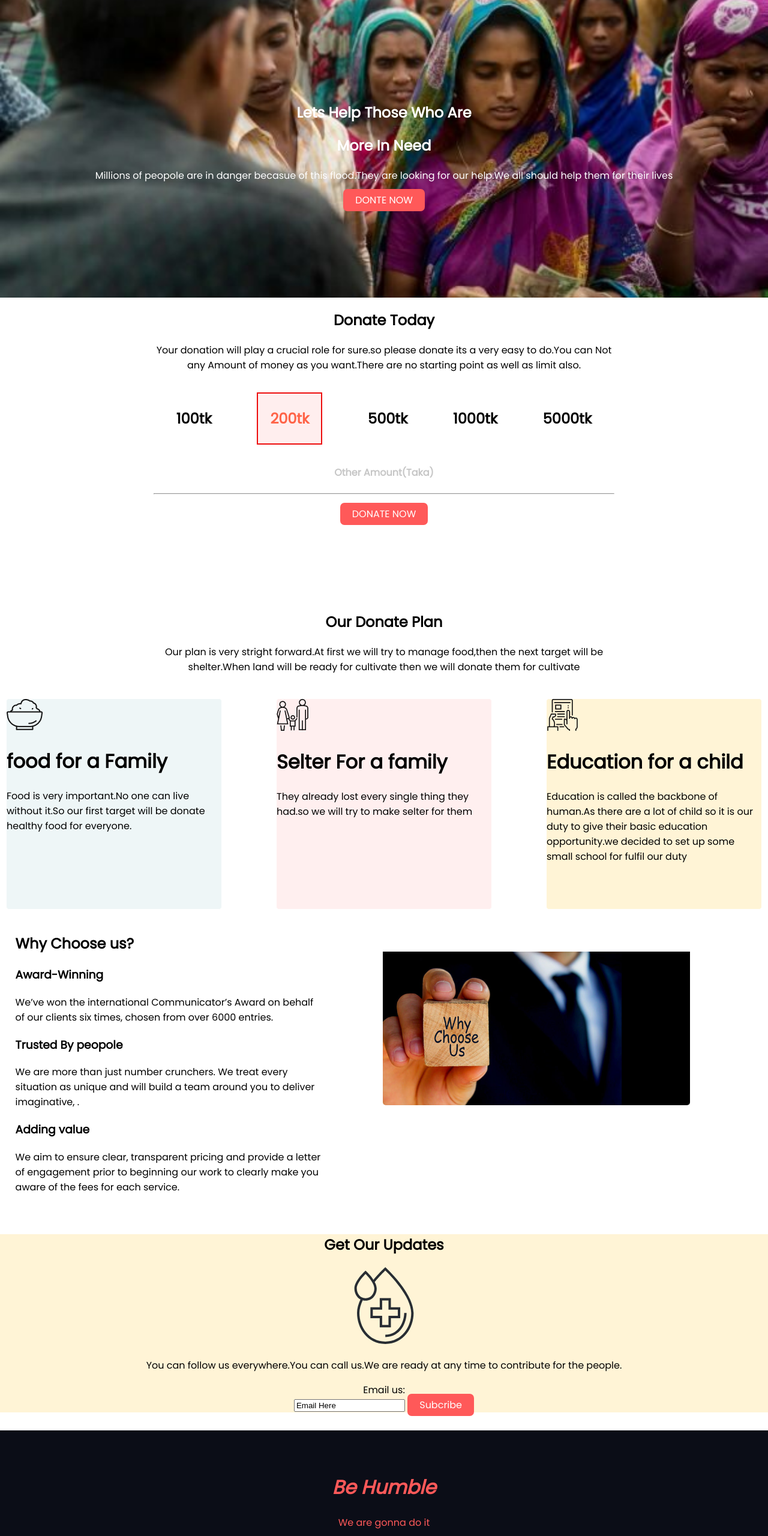
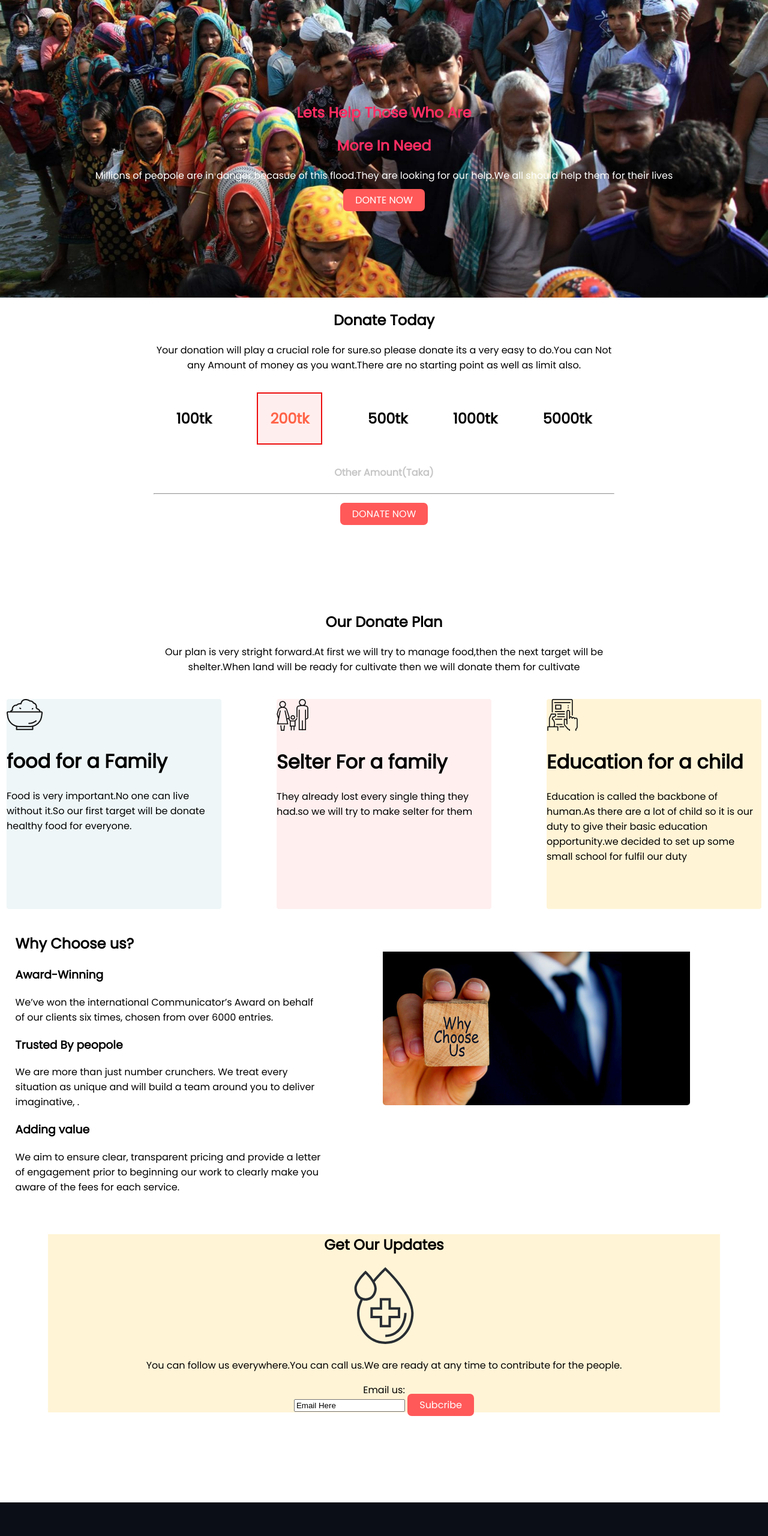
Before and after one commit to asifalam515/Donate-today-website, a plain HTML site: page index.html in a window 1280 px wide. Shown: the top 2560 px of the page at 60% size. Drawn offline with Linux system fonts and the light colour scheme.

Commit message:
porject donet

```diff
--- a/index.html
+++ b/index.html
@@ -14,9 +14,9 @@
     <!-- Header Section(Donate Now) -->
     <section class="header">
         <div class="donate-now">
-            <h1>Lets Help Those Who Are</h1>
-            <h1>More In Need</h1>
-            <p>Millions of peopole are in danger becasue of this flood.They are looking for our help.We all should help them for their lives</p>
+            <h1 class="header-text">Lets Help Those Who Are</h1>
+            <h1 class="header-text">More In Need</h1>
+            <p class="header-p">Millions of peopole are in danger becasue of this flood.They are looking for our help.We all should help them for their lives</p>
             <a class="anchor" href="https://bidyanondo.org/">DONTE NOW</a>
         </div>
 
--- a/style.css
+++ b/style.css
@@ -1,23 +1,39 @@
 *,html{
 box-sizing: border-box;
 }
+/* compelete body style */
 body{
     font-family: 'Poppins', sans-serif;
     margin: 0px;
 }
+
+/* header background */
 .header{
-    background-image:url('./images/donation1.jpg');
+    background-image:url('./images/donation7.jpg');
+
     background-position: center;
     background-size: cover;
     background-repeat: no-repeat;
     margin-bottom: 15px;
 
 }
+/* header paragraph text color */
+.header-p{
+    color: white;
+}
+/* header text color */
+.header-text{
+    color: #FF2E63;
+
+}
+/* donate now section */
 .donate-now{
     padding: 150px;
     text-align: center;
     color: white;
 }
+
+/* all anchor tag /button style */
 .anchor{
     color: white;
     text-decoration: none;
@@ -33,6 +49,7 @@ body{
     text-align: center;
     margin: 0% 20% 40px 20%;
 }
+/* donate now tk style */
 .donate-now-tk{
     margin: 0% 20% 40px 20%;
     text-align: center;
@@ -102,9 +119,10 @@ margin-right: 100px;
     padding-top: 50px;
 }
 .get-update{
-    /* padding-left: 20%; */
+    margin-left: 80px;
+    margin-right: 80px;
     text-align: center;
-    margin-bottom: 30px;
+    margin-bottom: 150px;
     background-color: #FFF4D6;
 }
 /* footer section */
@@ -112,6 +130,5 @@ footer{
     background-color: #0B0D17;
     color: #FF5959;
 text-align: center;
-margin-bottom: 50px;
 padding: 50px;
 }
```
